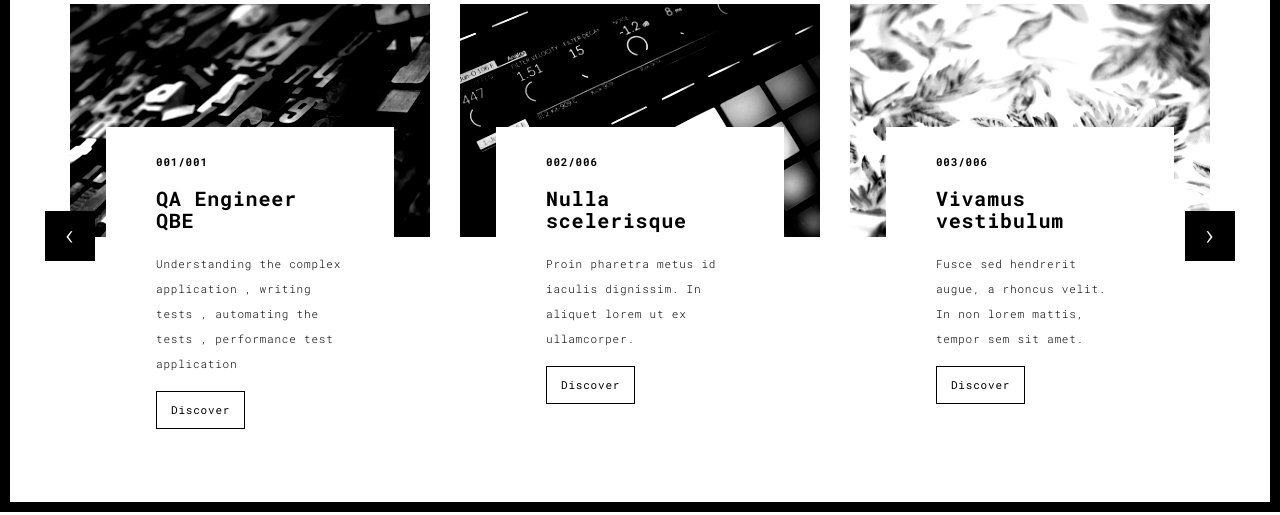
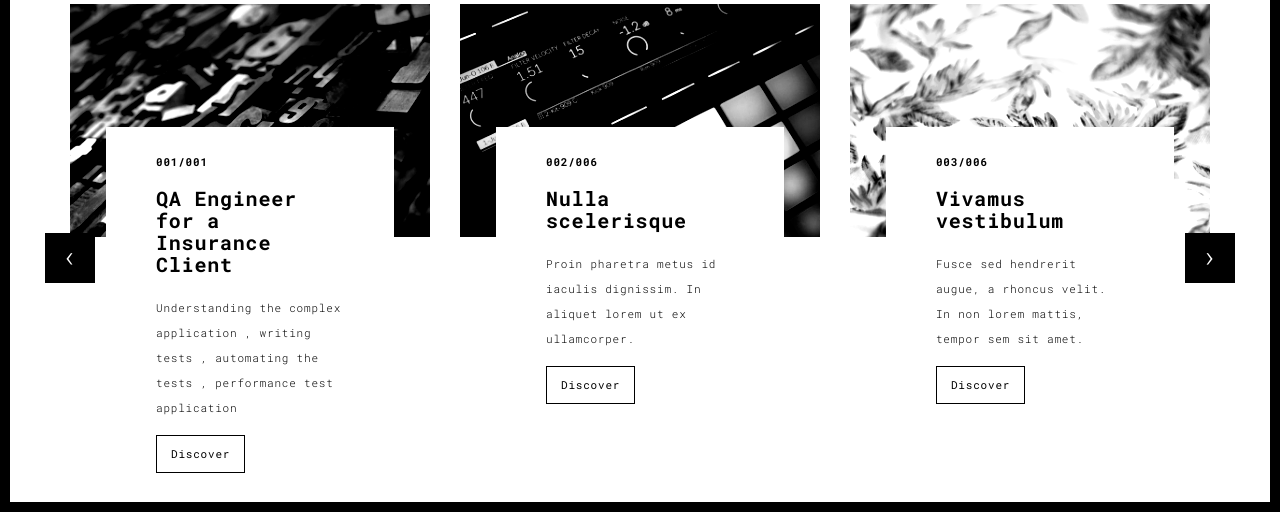
Before and after one commit to Arunprasadh93/portfo, a Flask app: page /works.html in a window 1280 px wide. Shown: the part 288-803 px from the top of the page. Run offline with Flask 2, Linux system fonts and the light colour scheme; some libraries are stand-ins or nearby versions.

Commit message:
added work

```diff
--- a/templates/works.html
+++ b/templates/works.html
@@ -75,7 +75,7 @@
                       </a>
                       <div class="card-container card-container-lg">
                         <h4>001/001</h4>
-                        <h3>QA Engineer QBE</h3>
+                        <h3>QA Engineer for a Insurance Client</h3>
                         <p>Understanding the complex application , writing tests , automating the tests , performance test application</p>
                         <a href="./work.html" title="" class="btn btn-default">Discover</a>
                       </div>
```
